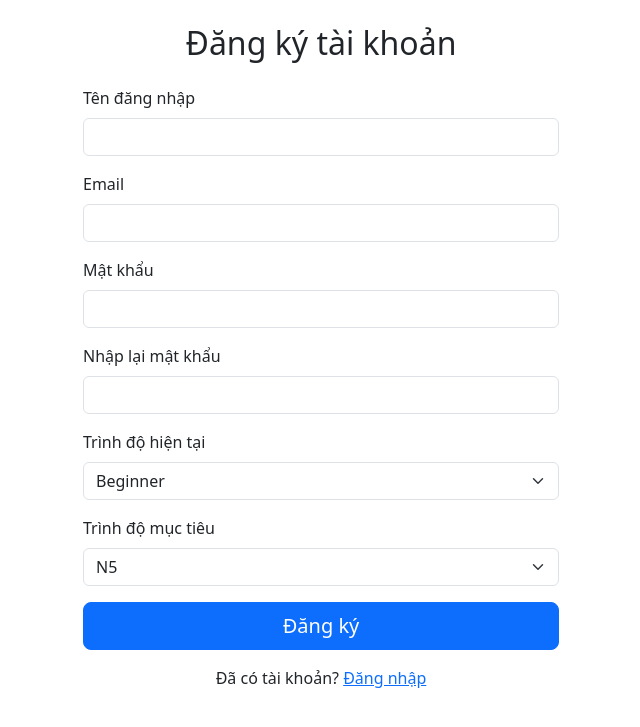
After one commit to minhangry/DuAnAI, a PHP site: page /dangky.php in a window 1280 px wide. The commit adds this page. Shown: the top 727 px of the page, without its empty margins (319-959 px from the left). Run offline with PHP 8.4, Linux system fonts and the light colour scheme.

Commit message:
update_login

```diff
--- /dev/null
+++ b/view/dangky.php
@@ -0,0 +1,114 @@
+<?php
+// dangky.php: Đăng ký tài khoản JLPT
+session_start();
+$dbHost = '127.0.0.1';
+$dbName = 'jlpt_ai_learning';
+$dbUser = 'root';
+$dbPass = '';
+
+$errors = [];
+$success = false;
+if ($_SERVER['REQUEST_METHOD'] === 'POST') {
+    $username = trim($_POST['username'] ?? '');
+    $email = trim($_POST['email'] ?? '');
+    $password = $_POST['password'] ?? '';
+    $confirm = $_POST['confirm'] ?? '';
+    $current_level = $_POST['current_level'] ?? 'Beginner';
+    $target_level = $_POST['target_level'] ?? 'N5';
+
+    $email = trim($email); // Loại bỏ khoảng trắng thừa
+    if ($username === '' || $email === '' || $password === '' || $confirm === '') {
+        $errors[] = 'Vui lòng nhập đầy đủ thông tin.';
+    } elseif (!filter_var($email, FILTER_VALIDATE_EMAIL)) {
+        $errors[] = 'Email không hợp lệ. Định dạng đúng: example@gmail.com';
+    } elseif ($password !== $confirm) {
+        $errors[] = 'Mật khẩu nhập lại không khớp.';
+    } else {
+        try {
+            $pdo = new PDO("mysql:host=$dbHost;dbname=$dbName;charset=utf8mb4", $dbUser, $dbPass, [
+                PDO::ATTR_ERRMODE => PDO::ERRMODE_EXCEPTION,
+                PDO::ATTR_EMULATE_PREPARES => false,
+            ]);
+            // Kiểm tra username/email trùng
+            $stmt = $pdo->prepare("SELECT id FROM users WHERE username = ? OR email = ?");
+            $stmt->execute([$username, $email]);
+            if ($stmt->fetch()) {
+                $errors[] = 'Tên đăng nhập hoặc email đã tồn tại.';
+            } else {
+                $hash = password_hash($password, PASSWORD_DEFAULT);
+                $stmt = $pdo->prepare("INSERT INTO users (username, password, email, current_level, target_level, created_at) VALUES (?, ?, ?, ?, ?, NOW())");
+                $stmt->execute([$username, $hash, $email, $current_level, $target_level]);
+                $success = true;
+                header('Location: login.php?registered=1');
+                exit;
+            }
+        } catch (PDOException $e) {
+            $errors[] = 'Lỗi kết nối CSDL: ' . $e->getMessage();
+        }
+    }
+}
+?>
+<!DOCTYPE html>
+<html lang="vi">
+<head>
+    <meta charset="UTF-8">
+    <title>Đăng ký tài khoản JLPT</title>
+    <link href="https://cdn.jsdelivr.net/npm/bootstrap@5.3.2/dist/css/bootstrap.min.css" rel="stylesheet">
+</head>
+<body>
+<div class="container py-4" style="max-width:500px;">
+    <h2 class="mb-4 text-center">Đăng ký tài khoản</h2>
+    <?php if ($success): ?>
+        <div class="alert alert-success">Đăng ký thành công! <a href="login.php">Đăng nhập ngay</a></div>
+    <?php endif; ?>
+    <?php if ($errors): ?>
+        <div class="alert alert-danger">
+            <?php foreach ($errors as $e) echo '<div>' . htmlspecialchars($e) . '</div>'; ?>
+        </div>
+    <?php endif; ?>
+    <form method="POST" autocomplete="off">
+        <div class="mb-3">
+            <label class="form-label">Tên đăng nhập</label>
+            <input type="text" name="username" class="form-control" required value="<?php echo htmlspecialchars($_POST['username'] ?? ''); ?>">
+        </div>
+        <div class="mb-3">
+            <label class="form-label">Email</label>
+            <input type="email" name="email" class="form-control" required value="<?php echo htmlspecialchars($_POST['email'] ?? ''); ?>">
+        </div>
+        <div class="mb-3">
+            <label class="form-label">Mật khẩu</label>
+            <input type="password" name="password" class="form-control" required>
+        </div>
+        <div class="mb-3">
+            <label class="form-label">Nhập lại mật khẩu</label>
+            <input type="password" name="confirm" class="form-control" required>
+        </div>
+        <div class="mb-3">
+            <label class="form-label">Trình độ hiện tại</label>
+            <select name="current_level" class="form-select">
+                <option value="Beginner">Beginner</option>
+                <option value="N5">N5</option>
+                <option value="N4">N4</option>
+                <option value="N3">N3</option>
+                <option value="N2">N2</option>
+            </select>
+        </div>
+        <div class="mb-3">
+            <label class="form-label">Trình độ mục tiêu</label>
+            <select name="target_level" class="form-select">
+                <option value="N5">N5</option>
+                <option value="N4">N4</option>
+                <option value="N3">N3</option>
+                <option value="N2">N2</option>
+            </select>
+        </div>
+        <div class="d-grid">
+            <button type="submit" class="btn btn-primary btn-lg">Đăng ký</button>
+        </div>
+    </form>
+    <div class="mt-3 text-center">
+        Đã có tài khoản? <a href="login.php">Đăng nhập</a>
+    </div>
+</div>
+</body>
+</html>
--- a/view/quiz.php
+++ b/view/quiz.php
@@ -1,4 +1,10 @@
 <?php
+session_start();
+if (!isset($_SESSION['user_id'])) {
+    header('Location: login.php');
+    exit;
+}
+
 // Nếu chưa chọn level thì hiển thị form chọn cấp độ
 $levels = ['N5', 'N4', 'N3', 'N2'];
 $level = isset($_GET['level']) ? $_GET['level'] : null;
--- a/view/score.php
+++ b/view/score.php
@@ -1,6 +1,10 @@
 <?php
 // score.php: Chấm điểm và lưu kết quả vào exam_results, result_details
 session_start();
+if (!isset($_SESSION['user_id'])) {
+    header('Location: login.php');
+    exit;
+}
 $dbHost = '127.0.0.1';
 $dbName = 'jlpt_ai_learning';
 $dbUser = 'root';
```
Also changed, not shown: view/login.php (added, +71 -0 lines), view/logout.php (added, +7 -0 lines).
